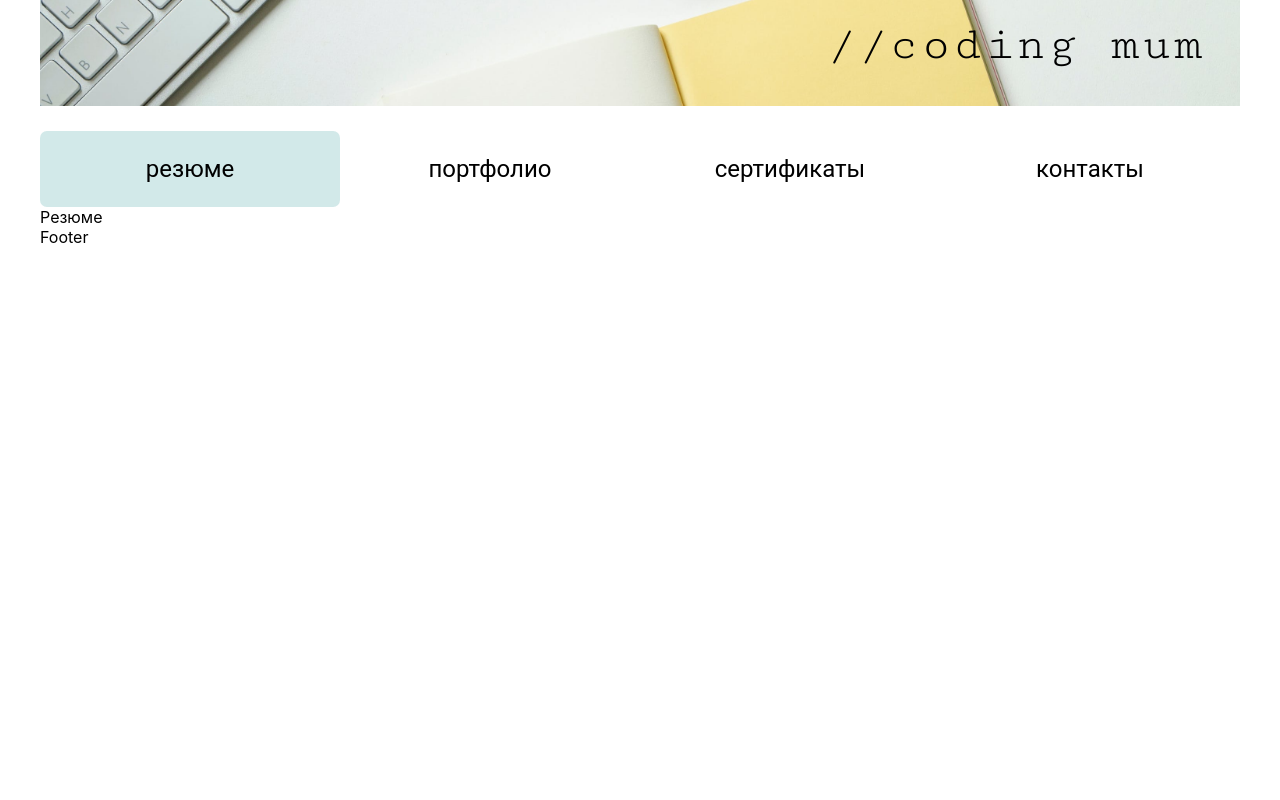
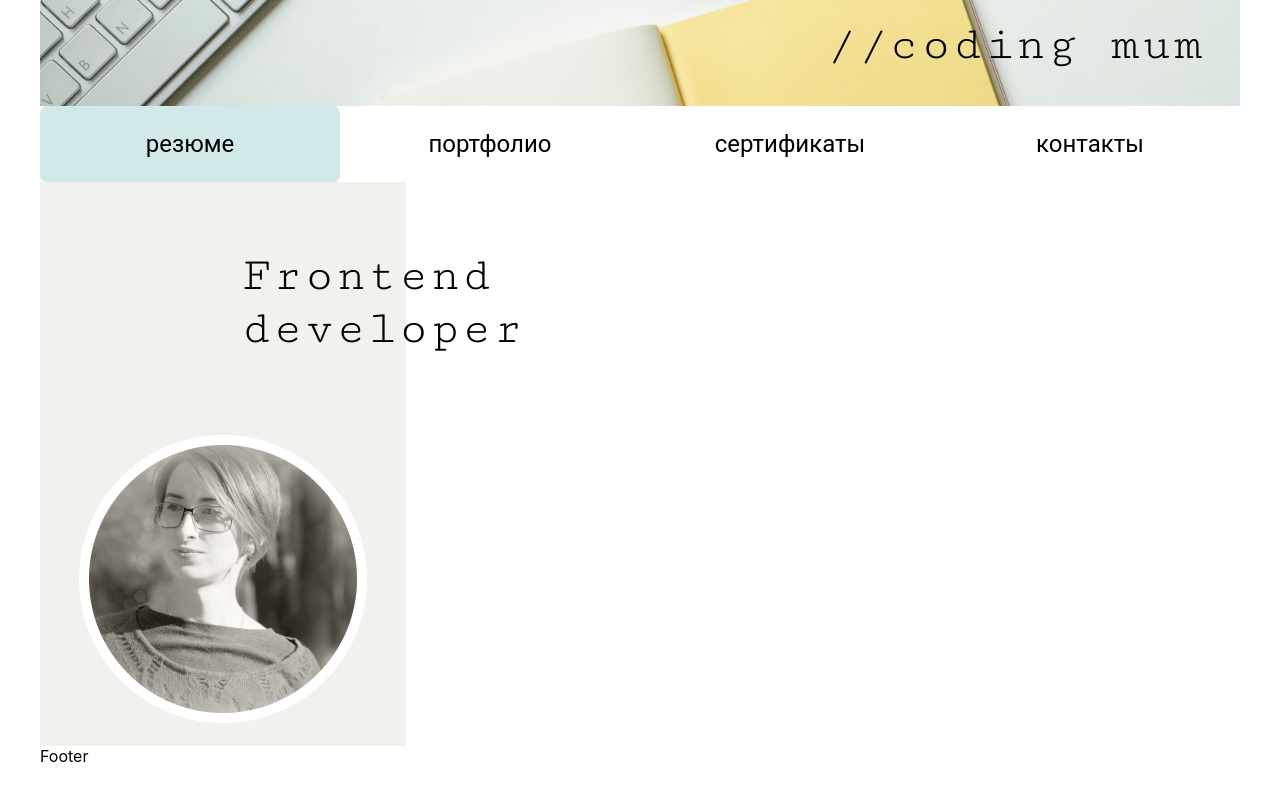
Before and after one commit to kozlovtseva/personal, a React (Create React App) app: page /vitae in a window 1280 px wide. Shown: the part 296-1096 px from the top of the page. Before the commit the page ends 800 px from the top, so only its background shows below. Built offline with nearby package versions, Linux system fonts and the light colour scheme.

Commit message:
photo block

```diff
--- a/src/components/Header.module.scss
+++ b/src/components/Header.module.scss
@@ -8,6 +8,5 @@
     height: 362px;
     justify-content: flex-end;
     letter-spacing: 0.05em;
-    margin-bottom: 25px;
     padding: 35px;
 }
--- a/src/containers/Portfolio.tsx
+++ b/src/containers/Portfolio.tsx
@@ -1,4 +1,6 @@
 import React from 'react';
+
+// import styles from './Portfolio.module.scss';
 
 const Portfolio: React.FC<{}> = () => {
     return <div>Portfolio</div>;
--- /dev/null
+++ b/src/containers/Vitae.module.scss
@@ -0,0 +1,21 @@
+.Person {
+    position: relative;
+    width: 485px;
+}
+.Back {
+    align-items: flex-end;
+    background-color: #f1f2ed;
+    display: flex;
+    height: 564px;
+    justify-content: center;
+    padding-bottom: 23px;
+    width: 366px;
+}
+.Text {
+    font-family: 'Cutive Mono', monospace;
+    font-size: 48px;
+    left: 202px;
+    letter-spacing: 0.05em;
+    position: absolute;
+    top: 67px;
+}
--- a/src/containers/Vitae.tsx
+++ b/src/containers/Vitae.tsx
@@ -3,6 +3,8 @@ import * as React from 'react';
 import { connect } from 'react-redux';
 import { AppState } from '../store/store';
 import { DataArray } from '../store/reducer';
+
+import styles from './Vitae.module.scss';
 
 interface Props {
     data: DataArray;
@@ -17,7 +19,21 @@ class Vitae extends React.Component<Props> {
     // };
     render() {
         console.log(this.props.data);
-        return <div>Резюме</div>;
+        return (
+            <div>
+                <div className={styles.Person}>
+                    <p className={styles.Text}>Frontend developer</p>
+                    <div className={styles.Back}>
+                        <img
+                            src={require('../images/photo.png')}
+                            className={styles.Photo}
+                            alt="a.kozlovtseva"
+                        />
+                    </div>
+                </div>
+                <div className={styles.Skills}></div>
+            </div>
+        );
     }
 }
 
--- a/src/store/data.json
+++ b/src/store/data.json
@@ -25,7 +25,7 @@
             "functions": "переводы с/на английский язык (техническая, юридическая тематика); формирование команды исполнителей (переводчиков, редакторов, верстальщиков), контроль выполнения проекта на всех стадиях"
         }
     ],
-    "capabilities": [
+    "skills": [
         "JavaScript",
         "ReactJS",
         "Redux",
--- a/src/store/reducer.ts
+++ b/src/store/reducer.ts
@@ -11,7 +11,7 @@ interface Item {
 
 export interface DataArray {
     experience: Items[];
-    capabilities: string[];
+    skills: string[];
     about: string;
     university: Item;
     languages: Items[];
@@ -25,7 +25,7 @@ export interface DataState {
 const initialState: DataState = {
     data: {
         experience: [],
-        capabilities: [],
+        skills: [],
         about: '',
         university: {},
         languages: [],
```
Also changed, not shown: src/images/photo.png (added).
